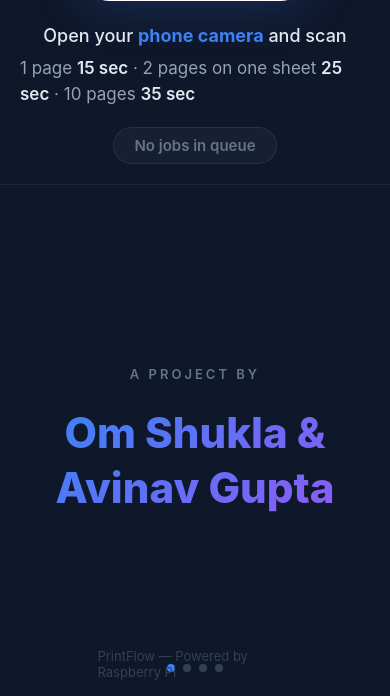
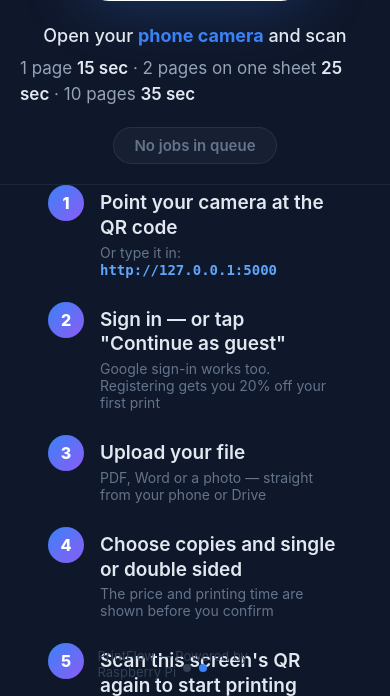
Before and after one commit to omshukla001/printflow, a Flask app: page /kiosk in a window 390 px wide. Shown: the part 347-1043 px from the top of the page. Run offline with Flask 3, Linux system fonts and the light colour scheme; data comes from the database, SQL or seed files in the repository; data that the repository does not hold is empty; parts of the project's set-up code (start-up, migrations or seed data) failed here and were passed over.

Commit message:
Replace the credits slides with how to print from a phone
The kiosk spent twelve seconds of every rotation on a mentor credit and a
thank-you, in front of customers who were standing there trying to work out
how to print something. Both are gone; the how-to takes their place and holds
for sixteen seconds, because five steps are read and acted on rather than
glanced at.

The steps now mention guest checkout, Google sign-in and the 20% signup
discount. All three exist and nothing on the kiosk said so.

Five steps in the space of four can run off the bottom of a small counter
monitor, so spacing tightens below 820px. The mentor slide's styles went with
the slide.

Co-Authored-By: Claude Opus 5 (1M context) <noreply@anthropic.com>
Claude-Session: https://claude.ai/code/session_019qGDHqycXfBb1iduEKfVmQ

```diff
--- a/app/templates/kiosk/display.html
+++ b/app/templates/kiosk/display.html
@@ -138,20 +138,6 @@
             text-align: center;
         }
 
-        /* Slide: Mentor */
-        .slide-person-name {
-            font-size: 36px;
-            font-weight: 700;
-            color: #e2e8f0;
-            margin-bottom: 8px;
-            text-align: center;
-        }
-        .slide-person-role {
-            font-size: 18px;
-            color: #64748b;
-            text-align: center;
-        }
-
         /* Slide: Ad */
         .slide-ad {
             text-align: center;
@@ -250,6 +236,21 @@
             font-size: 14px;
             color: #64748b;
             margin-top: 3px;
+        }
+        /* The address sits inside a sentence here rather than on its own line,
+           so it keeps the mono treatment but none of the block spacing. */
+        .howto-url-inline {
+            font-family: 'SF Mono', 'Fira Code', monospace;
+            color: #60a5fa;
+            font-weight: 600;
+        }
+        /* Five steps where there were four — tighten before anything is at
+           risk of running off the bottom on a small counter monitor. */
+        @media (max-height: 820px) {
+            .howto-steps { gap: 16px; }
+            .howto-text-main { font-size: 17px; }
+            .howto-text-sub { font-size: 13px; }
+            .howto-num { width: 30px; height: 30px; font-size: 14px; }
         }
         .howto-url {
             font-family: 'SF Mono', 'Fira Code', monospace;
@@ -485,51 +486,44 @@
                 <div class="slide-builders">Om Shukla &<br>Avinav Gupta</div>
             </div>
 
-            <!-- Slide 2: Mentor -->
-            <div class="slide" data-slide="mentor">
-                <div class="slide-label">Under the Guidance of</div>
-                <div class="slide-person-name">Mr. Girish Babu</div>
-                <div class="slide-person-role">Mentor</div>
-            </div>
-
-            <!-- Slide 3: Thanks -->
-            <div class="slide" data-slide="thanks">
-                <div class="slide-label">Special Thanks</div>
-                <div class="slide-person-name">Prof. Mahalaxmi</div>
-                <div class="slide-person-role">Provided the Printer</div>
-            </div>
-
-            <!-- Slide 4: How to Use -->
+            <!-- Slide 2: How to print from a phone -->
             <div class="slide" data-slide="howto">
-                <div class="slide-label">How to Print</div>
+                <div class="slide-label">Print From Your Phone</div>
                 <div class="slide-howto">
                     <div class="howto-steps">
                         <div class="howto-step">
                             <div class="howto-num">1</div>
                             <div class="howto-text">
-                                <div class="howto-text-main">Open the website on your phone</div>
-                                <div class="howto-url">{{ site_url }}</div>
+                                <div class="howto-text-main">Point your camera at the QR code</div>
+                                <div class="howto-text-sub">Or type it in: <span class="howto-url-inline">{{ site_url }}</span></div>
                             </div>
                         </div>
                         <div class="howto-step">
                             <div class="howto-num">2</div>
                             <div class="howto-text">
-                                <div class="howto-text-main">Register / Log in</div>
-                                <div class="howto-text-sub">Create an account or sign in</div>
+                                <div class="howto-text-main">Sign in &mdash; or tap "Continue as guest"</div>
+                                <div class="howto-text-sub">Google sign-in works too. Registering gets you 20% off your first print</div>
                             </div>
                         </div>
                         <div class="howto-step">
                             <div class="howto-num">3</div>
                             <div class="howto-text">
-                                <div class="howto-text-main">Upload your document</div>
-                                <div class="howto-text-sub">PDF, DOCX, images &mdash; pick copies, color, paper size</div>
+                                <div class="howto-text-main">Upload your file</div>
+                                <div class="howto-text-sub">PDF, Word or a photo &mdash; straight from your phone or Drive</div>
                             </div>
                         </div>
                         <div class="howto-step">
                             <div class="howto-num">4</div>
                             <div class="howto-text">
-                                <div class="howto-text-main">Scan the QR code on this screen</div>
-                                <div class="howto-text-sub">Your document prints automatically!</div>
+                                <div class="howto-text-main">Choose copies and single or double sided</div>
+                                <div class="howto-text-sub">The price and printing time are shown before you confirm</div>
+                            </div>
+                        </div>
+                        <div class="howto-step">
+                            <div class="howto-num">5</div>
+                            <div class="howto-text">
+                                <div class="howto-text-main">Scan this screen's QR again to start printing</div>
+                                <div class="howto-text-sub">Collect your papers when the screen says done</div>
                             </div>
                         </div>
                     </div>
@@ -590,10 +584,11 @@
         let slideIndex = 0;
         let slideTimer = null;
 
-        // Fixed slides: builders(8s), mentor(6s), thanks(6s), howto(10s)
-        // Then each ad gets 6s
-        const FIXED_SLIDES = ['builders', 'mentor', 'thanks', 'howto'];
-        const FIXED_DURATIONS = [8000, 6000, 6000, 10000];
+        // Fixed slides, then each ad gets 6s. The how-to holds far longer than
+        // the credit does: it is five steps somebody is reading and acting on,
+        // not a line to glance at.
+        const FIXED_SLIDES = ['builders', 'howto'];
+        const FIXED_DURATIONS = [6000, 16000];
         const AD_DURATION = 6000;
 
         function getAllSlides() {
```
